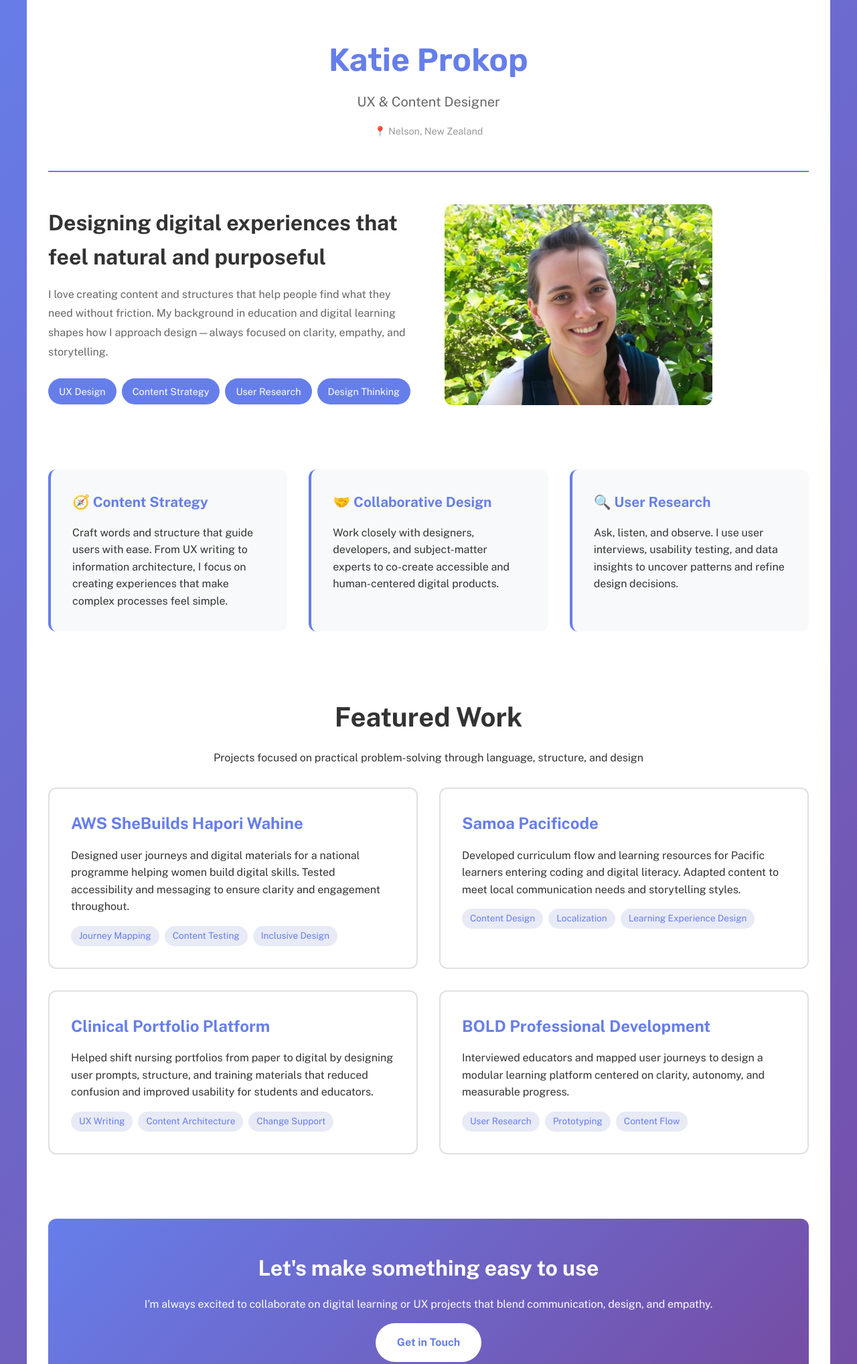
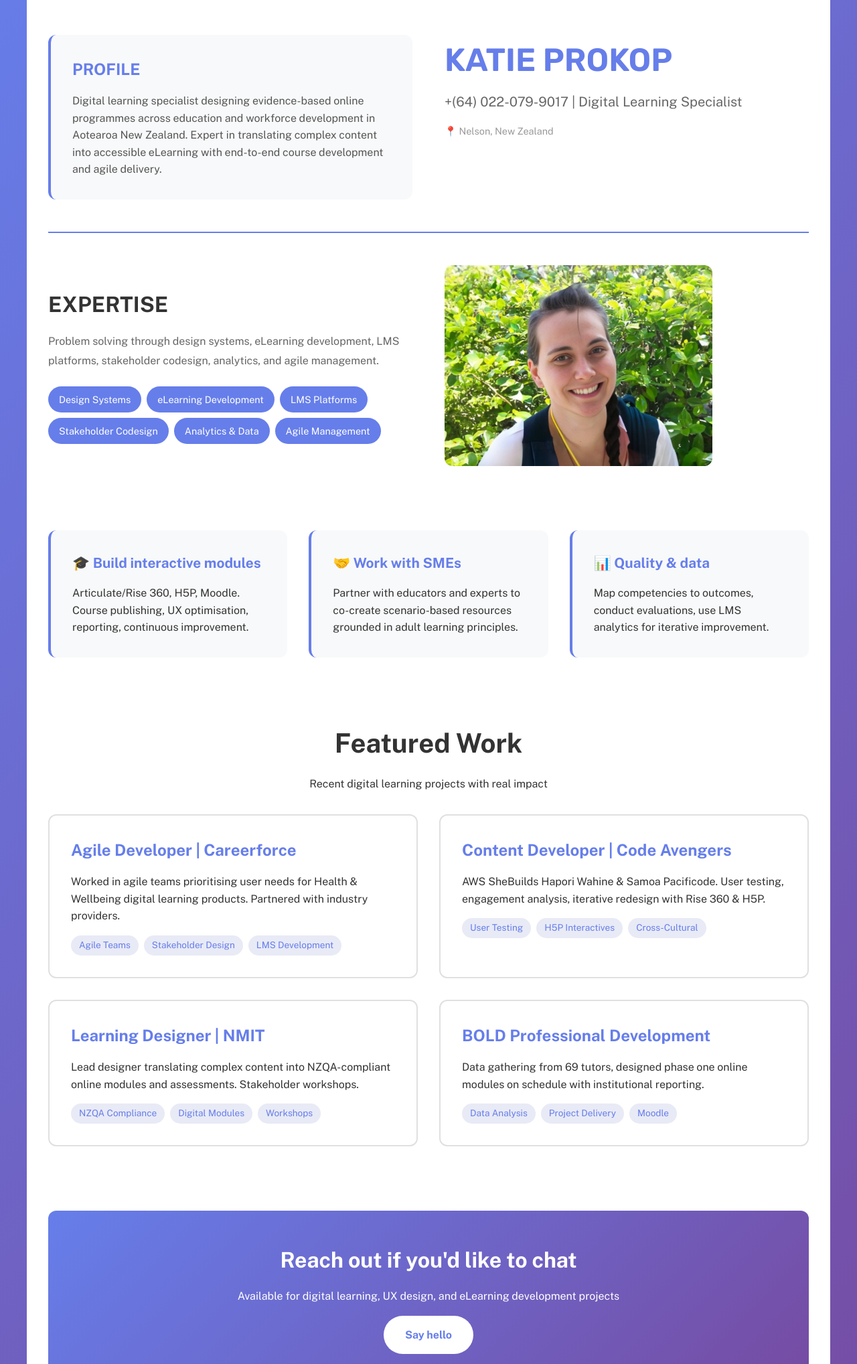
Before and after one commit to keitepaiprokop/katie_prokop, a plain HTML site: page index.html in a window 1280 px wide. Shown: the part 118-2155 px from the top of the page at 67% size. Drawn offline with nearby package versions, Linux system fonts and the light colour scheme.

Commit message:
fix formatting

```diff
--- a/index.html
+++ b/index.html
@@ -2,9 +2,9 @@
 <html lang="en">
 <head>
 <meta charset="UTF-8">
-<meta name="description" property="og:description" content="Content designer and UX problem solver creating meaningful digital experiences">
+<meta name="description" property="og:description" content="Katie Prokop | Digital Learning & UX Specialist | Nelson, NZ">
 <meta name="viewport" content="width=device-width">
-<title>Katie Prokop - UX & Content Designer</title>
+<title>Katie Prokop - Digital Learning Specialist</title>
 <link rel="preconnect" href="https://fonts.googleapis.com">
 <link rel="preconnect" href="https://fonts.gstatic.com" crossorigin>
 <link href="https://fonts.googleapis.com/css2?family=Public+Sans:ital,wght@0,400;0,700;1,400&family=Rubik:wght@500;600&display=swap" rel="stylesheet">
@@ -50,27 +50,46 @@ nav a.active {
   opacity: 1;
   font-weight: 700;
 }
-header {
-  text-align: center;
+.header-section {
+  display: grid;
+  grid-template-columns: 1fr 1fr;
+  gap: 3rem;
   padding: 3rem 0;
+  align-items: start;
   border-bottom: 2px solid #667eea;
 }
-h1 {
+.header-left {
+  background: #f8f9fa;
+  padding: 2rem;
+  border-radius: 12px;
+  border-left: 4px solid #667eea;
+  text-align: left;
+}
+.header-left h3 {
+  color: #667eea;
+  font-size: 1.5rem;
+  margin-bottom: 1rem;
+  font-weight: 700;
+}
+.header-left p {
+  color: #555;
+  line-height: 1.6;
+}
+.header-right h1 {
   font-family: 'Rubik', sans-serif;
   font-size: 3rem;
   color: #667eea;
   margin-bottom: 0.5rem;
 }
-.tagline {
+.header-right .tagline {
   font-size: 1.25rem;
   color: #666;
   margin-bottom: 1rem;
 }
-.location {
+.header-right .location {
   color: #999;
   font-size: 0.9rem;
 }
-/* Rest of styles unchanged */
 .hero-section {
   display: grid;
   grid-template-columns: 1fr 1fr;
@@ -216,7 +235,7 @@ footer {
   border-radius: 12px;
 }
 @media (max-width: 768px) {
-  .hero-section, .skills-grid, .projects-grid {
+  .header-section, .hero-section, .skills-grid, .projects-grid {
     grid-template-columns: 1fr;
   }
   h1 { font-size: 2rem; }
@@ -234,22 +253,29 @@ footer {
     </ul>
   </nav>
 
-  <header>
-    <h1>Katie Prokop</h1>
-    <p class="tagline">UX & Content Designer</p>
-    <p class="location">📍 Nelson, New Zealand</p>
-  </header>
+  <section class="header-section">
+    <div class="header-left">
+      <h3>PROFILE</h3>
+      <p>Digital learning specialist designing evidence-based online programmes across education and workforce development in Aotearoa New Zealand. Expert in translating complex content into accessible eLearning with end-to-end course development and agile delivery.</p>
+    </div>
+    <div class="header-right">
+      <h1>KATIE PROKOP</h1>
+      <p class="tagline">+(64) 022-079-9017 | Digital Learning Specialist</p>
+      <p class="location">📍 Nelson, New Zealand</p>
+    </div>
+  </section>
 
-  <!-- Rest of content unchanged -->
   <section class="hero-section">
     <div class="hero-text">
-      <h2>Designing digital experiences that feel natural and purposeful</h2>
-      <p>I love creating content and structures that help people find what they need without friction. My background in education and digital learning shapes how I approach design—always focused on clarity, empathy, and storytelling.</p>
+      <h2>EXPERTISE</h2>
+      <p>Problem solving through design systems, eLearning development, LMS platforms, stakeholder codesign, analytics, and agile management.</p>
       <div class="pills">
-        <span class="pill">UX Design</span>
-        <span class="pill">Content Strategy</span>
-        <span class="pill">User Research</span>
-        <span class="pill">Design Thinking</span>
+        <span class="pill">Design Systems</span>
+        <span class="pill">eLearning Development</span>
+        <span class="pill">LMS Platforms</span>
+        <span class="pill">Stakeholder Codesign</span>
+        <span class="pill">Analytics & Data</span>
+        <span class="pill">Agile Management</span>
       </div>
     </div>
     <div class="hero-image">
@@ -259,80 +285,80 @@ footer {
 
   <section class="skills-grid">
     <div class="skill-card">
-      <h3>🧭 Content Strategy</h3>
-      <p>Craft words and structure that guide users with ease. From UX writing to information architecture, I focus on creating experiences that make complex processes feel simple.</p>
+      <h3>🎓 Build interactive modules</h3>
+      <p>Articulate/Rise 360, H5P, Moodle. Course publishing, UX optimisation, reporting, continuous improvement.</p>
     </div>
     <div class="skill-card">
-      <h3>🤝 Collaborative Design</h3>
-      <p>Work closely with designers, developers, and subject-matter experts to co-create accessible and human-centered digital products.</p>
+      <h3>🤝 Work with SMEs</h3>
+      <p>Partner with educators and experts to co-create scenario-based resources grounded in adult learning principles.</p>
     </div>
     <div class="skill-card">
-      <h3>🔍 User Research</h3>
-      <p>Ask, listen, and observe. I use user interviews, usability testing, and data insights to uncover patterns and refine design decisions.</p>
+      <h3>📊 Quality & data</h3>
+      <p>Map competencies to outcomes, conduct evaluations, use LMS analytics for iterative improvement.</p>
     </div>
   </section>
 
   <section class="projects-section">
     <div class="section-header">
       <h2>Featured Work</h2>
-      <p>Projects focused on practical problem-solving through language, structure, and design</p>
+      <p>Recent digital learning projects with real impact</p>
     </div>
 
     <div class="projects-grid">
       <div class="project-card">
-        <h4>AWS SheBuilds Hapori Wahine</h4>
-        <p>Designed user journeys and digital materials for a national programme helping women build digital skills. Tested accessibility and messaging to ensure clarity and engagement throughout.</p>
+        <h4>Agile Developer | Careerforce</h4>
+        <p>Worked in agile teams prioritising user needs for Health & Wellbeing digital learning products. Partnered with industry providers.</p>
         <div class="project-tags">
-          <span class="project-tag">Journey Mapping</span>
-          <span class="project-tag">Content Testing</span>
-          <span class="project-tag">Inclusive Design</span>
+          <span class="project-tag">Agile Teams</span>
+          <span class="project-tag">Stakeholder Design</span>
+          <span class="project-tag">LMS Development</span>
         </div>
       </div>
 
       <div class="project-card">
-        <h4>Samoa Pacificode</h4>
-        <p>Developed curriculum flow and learning resources for Pacific learners entering coding and digital literacy. Adapted content to meet local communication needs and storytelling styles.</p>
+        <h4>Content Developer | Code Avengers</h4>
+        <p>AWS SheBuilds Hapori Wahine & Samoa Pacificode. User testing, engagement analysis, iterative redesign with Rise 360 & H5P.</p>
         <div class="project-tags">
-          <span class="project-tag">Content Design</span>
-          <span class="project-tag">Localization</span>
-          <span class="project-tag">Learning Experience Design</span>
+          <span class="project-tag">User Testing</span>
+          <span class="project-tag">H5P Interactives</span>
+          <span class="project-tag">Cross-Cultural</span>
         </div>
       </div>
 
       <div class="project-card">
-        <h4>Clinical Portfolio Platform</h4>
-        <p>Helped shift nursing portfolios from paper to digital by designing user prompts, structure, and training materials that reduced confusion and improved usability for students and educators.</p>
+        <h4>Learning Designer | NMIT</h4>
+        <p>Lead designer translating complex content into NZQA-compliant online modules and assessments. Stakeholder workshops.</p>
         <div class="project-tags">
-          <span class="project-tag">UX Writing</span>
-          <span class="project-tag">Content Architecture</span>
-          <span class="project-tag">Change Support</span>
+          <span class="project-tag">NZQA Compliance</span>
+          <span class="project-tag">Digital Modules</span>
+          <span class="project-tag">Workshops</span>
         </div>
       </div>
 
       <div class="project-card">
         <h4>BOLD Professional Development</h4>
-        <p>Interviewed educators and mapped user journeys to design a modular learning platform centered on clarity, autonomy, and measurable progress.</p>
+        <p>Data gathering from 69 tutors, designed phase one online modules on schedule with institutional reporting.</p>
         <div class="project-tags">
-          <span class="project-tag">User Research</span>
-          <span class="project-tag">Prototyping</span>
-          <span class="project-tag">Content Flow</span>
+          <span class="project-tag">Data Analysis</span>
+          <span class="project-tag">Project Delivery</span>
+          <span class="project-tag">Moodle</span>
         </div>
       </div>
     </div>
   </section>
 
   <section class="cta-section">
-    <h2>Let's make something easy to use</h2>
-    <p>I'm always excited to collaborate on digital learning or UX projects that blend communication, design, and empathy.</p>
-    <a href="mailto:prokopkatie@gmail.com" class="btn">Get in Touch</a>
+    <h2>Reach out if you'd like to chat</h2>
+    <p>Available for digital learning, UX design, and eLearning development projects</p>
+    <a href="mailto:prokopkatie@gmail.com" class="btn">Say hello</a>
   </section>
 
   <footer>
-    <p>&copy; 2025 Katie Prokop | UX & Content Design</p>
+    <p>&copy; 2025 Katie Prokop</p>
     <div class="social-links">
-      <a href="mailto:prokopkatie@gmail.com">Email</a>
+      <a href="mailto:prokopkatie@gmail.com">prokopkatie@gmail.com</a>
       <a href="https://www.linkedin.com/in/kateprokop" target="_blank">LinkedIn</a>
-      <a href="https://github.com/kateprokop" target="_blank">GitHub</a>
+      <a href="tel:+64220799017">+(64) 022-079-9017</a>
     </div>
   </footer>
 </div>
```
